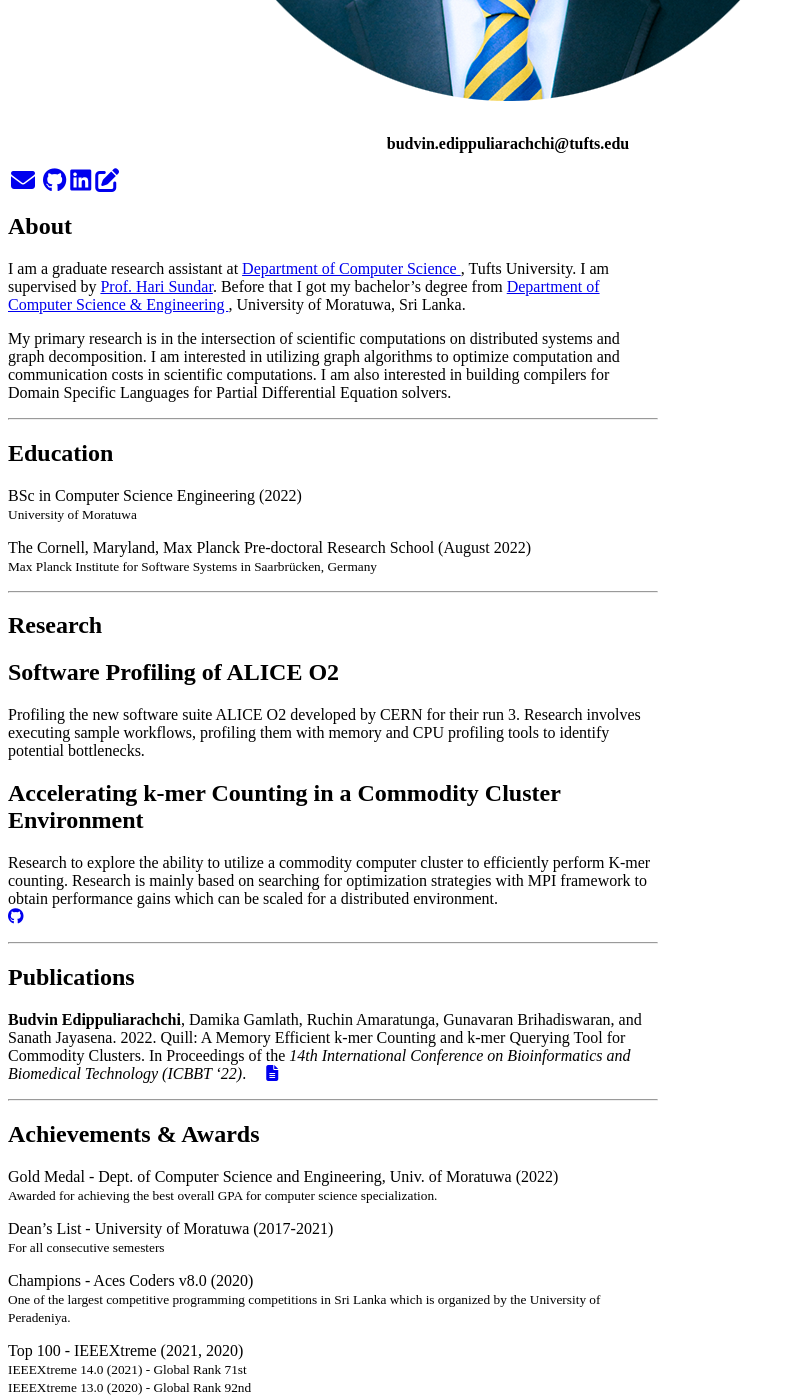
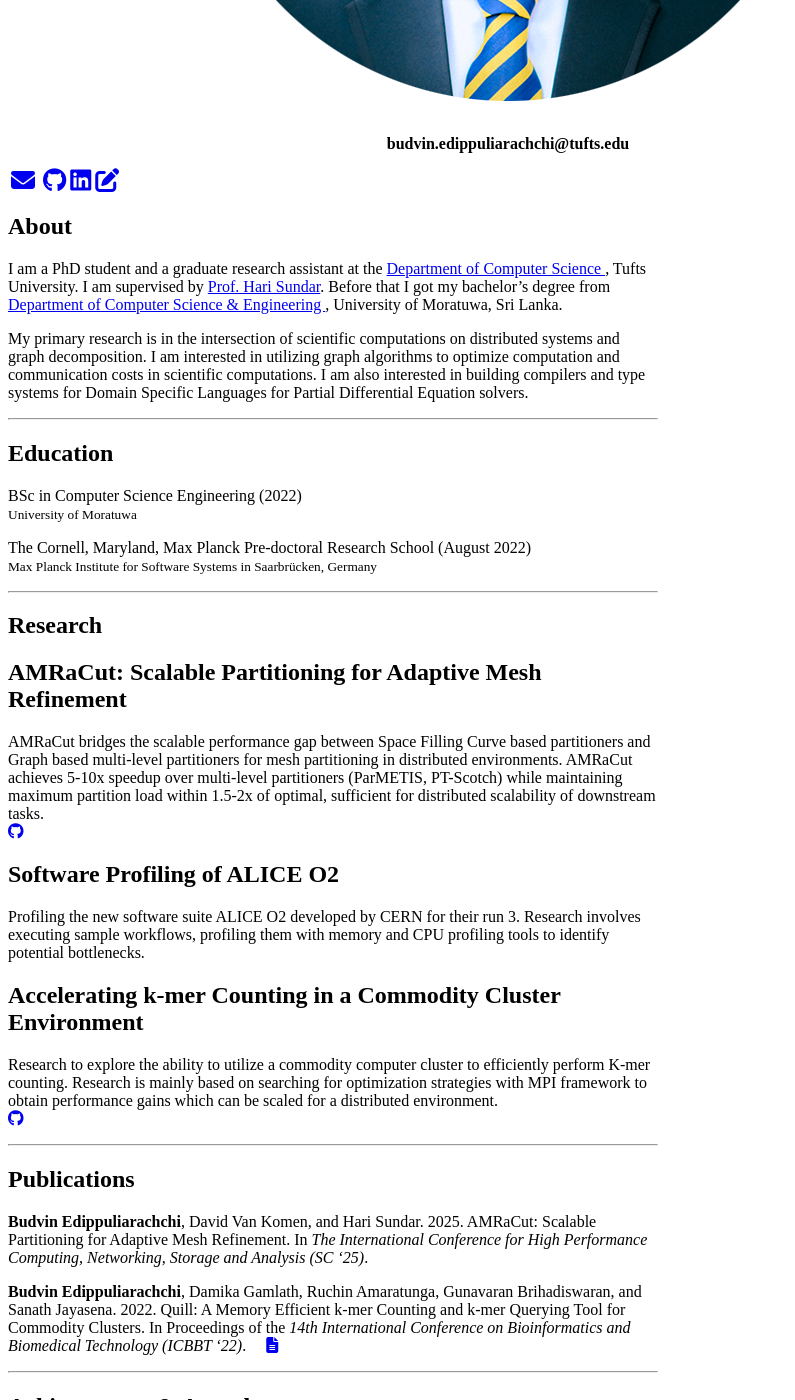
Before and after one commit to budvinchathura/budvinchathura.github.io, a Jekyll site: the page built from index.md, in a window 1280 px wide and 1400 px high, scrolled down 613 px. Shown: the whole window, without its empty margins (0-795 px from the left). Built offline with Jekyll 4.4.1, drawn with Linux system fonts in a browser that asks for light colours; nearby versions of some CDN libraries; our own code applies the rules of GitHub Pages for plain Markdown files; a style sheet for code colours, icons or effects is not loaded; some of the changed text lies outside the part shown.

Commit message:
Updates with SC'25 paper

```diff
--- a/_layouts/default.html
+++ b/_layouts/default.html
@@ -48,7 +48,7 @@
 
       </section>
       <footer>
-        <small id="updated-date">Last updated: 06th Nov. 2024</small><br>
+        <small id="updated-date">Last updated: 27th Oct. 2025</small><br>
         <small>This page is maintained by <a href="{{ site.github.owner_url }}">{{ site.github.owner_name }}</a></small>
         <br>
         <small>Hosted on GitHub Pages &mdash; Theme by <a href="https://github.com/orderedlist">orderedlist</a></small>
--- a/index.md
+++ b/index.md
@@ -1,8 +1,8 @@
 # About
 
-I am a graduate research assistant at <a href="https://engineering.tufts.edu/cs/" target="_blank" rel="noopener noreferrer">Department of Computer Science </a>, Tufts University. I am supervised by <a href="https://facultyprofiles.tufts.edu/hari-sundar" target="_blank" rel="noopener noreferrer"> Prof. Hari Sundar</a>. Before that I got my bachelor's degree from <a href="https://cse.mrt.ac.lk/" target="_blank" rel="noopener noreferrer"> Department of Computer Science & Engineering </a>,  University of Moratuwa, Sri Lanka.
+I am a PhD student and a graduate research assistant at the <a href="https://engineering.tufts.edu/cs/" target="_blank" rel="noopener noreferrer">Department of Computer Science </a>, Tufts University. I am supervised by <a href="https://facultyprofiles.tufts.edu/hari-sundar" target="_blank" rel="noopener noreferrer"> Prof. Hari Sundar</a>. Before that I got my bachelor's degree from <a href="https://cse.mrt.ac.lk/" target="_blank" rel="noopener noreferrer"> Department of Computer Science & Engineering </a>,  University of Moratuwa, Sri Lanka.
 
-My primary research is in the intersection of scientific computations on distributed systems and graph decomposition. I am interested in utilizing graph algorithms to optimize computation and communication costs in scientific computations. I am also interested in building compilers for Domain Specific Languages for Partial Differential Equation solvers.
+My primary research is in the intersection of scientific computations on distributed systems and graph decomposition. I am interested in utilizing graph algorithms to optimize computation and communication costs in scientific computations. I am also interested in building compilers and type systems for Domain Specific Languages for Partial Differential Equation solvers.
 
 ---
 
@@ -19,6 +19,15 @@ The Cornell, Maryland, Max Planck Pre-doctoral Research School (August 2022)
 
 # Research
 
+## AMRaCut: Scalable Partitioning for Adaptive Mesh Refinement
+AMRaCut bridges the scalable performance gap between Space Filling Curve based partitioners
+and Graph based multi-level partitioners for mesh partitioning in distributed environments.
+AMRaCut achieves 5-10x speedup over multi-level partitioners (ParMETIS, PT-Scotch) while
+maintaining maximum partition load within 1.5-2x of optimal, sufficient for
+distributed scalability of downstream tasks.
+<br>
+<a href="https://github.com/paralab/AMRaCut" target="_blank" rel="noopener noreferrer"><i class="fa-brands fa-github"></i></a>
+
 ## Software Profiling of ALICE O2
 Profiling the new software suite ALICE O2 developed by CERN for their run 3. Research involves executing sample workflows, profiling them with memory and CPU profiling tools to identify potential bottlenecks.
 
@@ -31,6 +40,11 @@ Research to explore the ability to utilize a commodity computer cluster to effic
 ---
 
 # Publications
+
+<b>Budvin Edippuliarachchi</b>, David Van Komen, and Hari Sundar. 2025. AMRaCut: Scalable Partitioning for Adaptive Mesh Refinement.
+In <i>The International Conference for High Performance Computing, Networking, Storage and Analysis (SC '25)</i>.
+&nbsp;
+<a href="https://doi.org/10.1145/3712285.3759863" target="_blank" rel="noopener noreferrer"><i class="ai ai-acm"></i></a>
 
 <b>Budvin Edippuliarachchi</b>, Damika Gamlath, Ruchin Amaratunga, Gunavaran Brihadiswaran, and Sanath Jayasena. 2022. Quill: A Memory Efficient k-mer Counting and k-mer Querying Tool for Commodity Clusters. In Proceedings of the <i>14th International Conference on Bioinformatics and Biomedical Technology (ICBBT '22)</i>.
 &nbsp;
@@ -98,7 +112,14 @@ Software Engineering Intern - Mitra Innovation (2020, 2021)
 ---
 
 # Teaching Experience
-Teaching Assistant - Dept. of Computer Science and Engineering, Univ. of Moratuwa (2021, 2022)
+Graduate Teaching Assistant - Tufts University (2025)
+<br>
+<small>
+CS40 - Machine Structure & Assembly Language Programming
+</small>
+
+
+Teaching Assistant - University of Moratuwa (2021, 2022)
 <br>
 <small>
 CS3062 - Theory of Computing<br>
```
